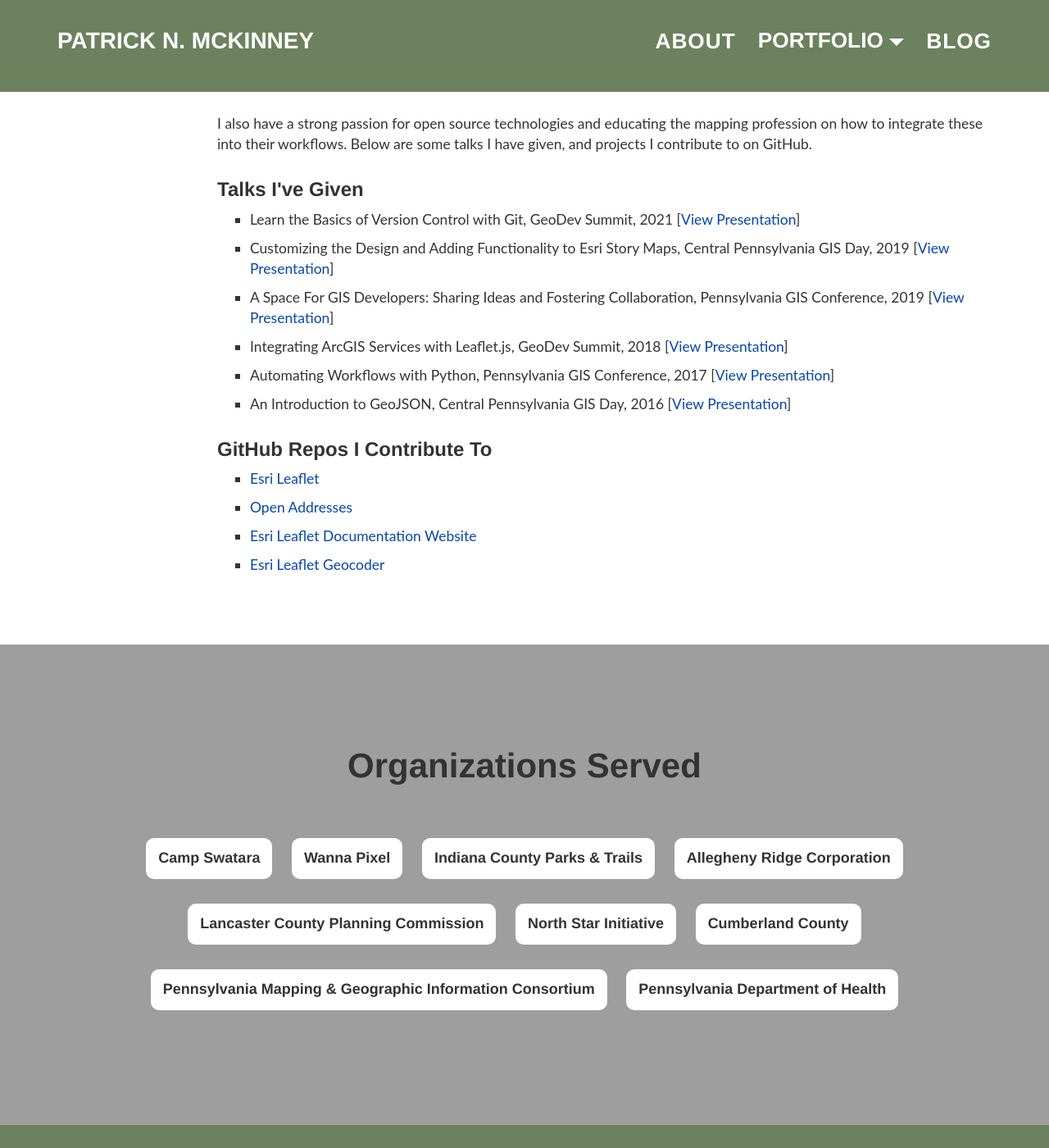
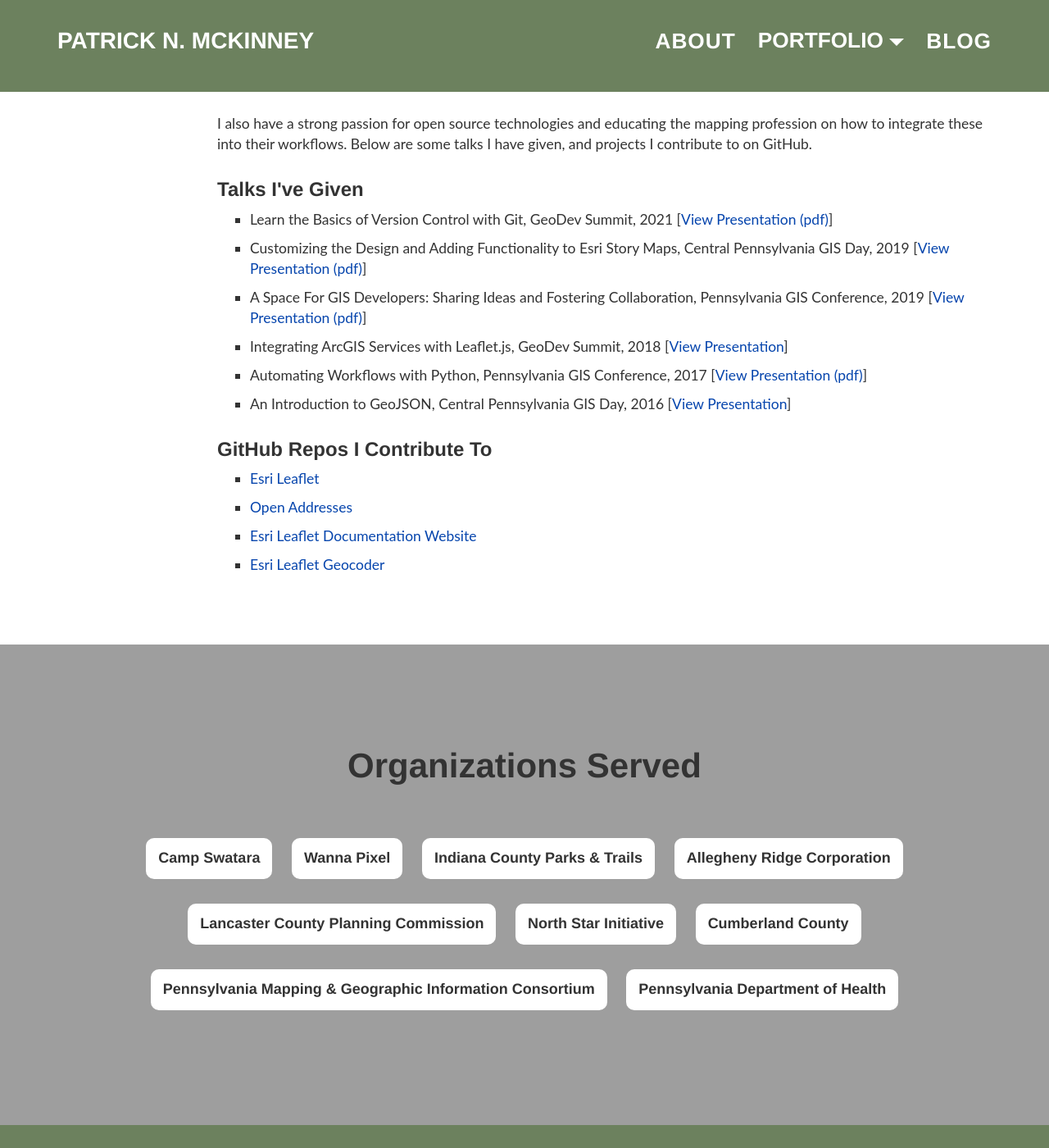
Before and after one commit to pmacMaps/website-live-test, a Jekyll site: the page built from about.html, in a window 1280 px wide and 1400 px high, scrolled down 497 px. Shown: the whole window at 82% size. Built offline with Jekyll 4.4.1, drawn with Linux system fonts in a browser that asks for light colours; some of the changed text lies outside the part shown.

Commit message:
add download attribute to anchor elements linking to pdf file
add (pdf) text after anchor elements linking to pdf

```diff
--- a/_config.yml
+++ b/_config.yml
@@ -12,4 +12,4 @@ baseurl: "" # the subpath of your site, e.g. /blog
 url: "https://pnmcartodesign.com" # the base hostname & protocol for your site
 # Build settings
 markdown: kramdown
-development: false
+development: true
--- a/about.html
+++ b/about.html
@@ -16,9 +16,9 @@ permalink: /about/
             <div class="col-md-10">
                 <p>I am a cartographer and developer interested in telling the stories of communities through maps and technology.  I have helped local governments and non-profits tell their stories through maps for print, interactive web maps, and websites.</p>
                 <p>Most of my professional experience has been working with county governments.  I have also completed freelance projects for non-profits and web development companies.</p>
-             <p>Some projects I'm especially proud of are redesigning the <a href="../assets/documents/Camp_Swatara_ANSI_A_11-10-2018.pdf" target="_blank" rel="noopener">hiking trails map (pdf)</a> for Camp Swatara, and creating the Cumberland County <a href="https://gis.ccpa.net/sld/activity/" target="_blank" rel="noreferrer">Subdivision &#38; Land Development Plans Map</a>.</p>
+             <p>Some projects I'm especially proud of are redesigning the <a href="../assets/documents/Camp_Swatara_ANSI_A_11-10-2018.pdf" download>hiking trails map</a> for Camp Swatara, and creating the Cumberland County <a href="https://gis.ccpa.net/sld/activity/" target="_blank" rel="noreferrer">Subdivision &#38; Land Development Plans Map</a>.</p>
                 <p>If you're interested in collaborating on a project, or have any questions, feel free to e-mail me at <a href="mailto:pnmcartography@gmail.com">pnmcartography@gmail.com</a></p>
-                <p class="text-center"><a class="btn btn-primary" href="../assets/documents/Patrick-McKinney-Resume-122020.pdf" target="_blank" rel="noopener">Download My Resume (pdf)</a></p>
+                <p class="text-center"><a class="btn btn-primary" href="../assets/documents/Patrick-McKinney-Resume-122020.pdf" download>Download My Resume</a></p>
                 <p>I also have a strong passion for open source technologies and educating the mapping profession on how to integrate these into their workflows.  Below are some talks I have given, and projects I contribute to on GitHub.</p>
                 <h3>Talks I've Given</h3>
                 <ul>
--- a/css/style.css
+++ b/css/style.css
@@ -43,6 +43,10 @@ a.active,
 button.close:hover,
 button.close:focus {
     color: #006400;
+}
+/* Style all links that include .pdf at the end */
+a[href$=".pdf"]::after {
+  content: " (pdf)";
 }
 h1,
 h2,
--- a/portfolio_singles/camp-swatara-hiking-trails.html
+++ b/portfolio_singles/camp-swatara-hiking-trails.html
@@ -20,7 +20,7 @@ permalink: /portfolio/product/camp-swatara-hiking-trails
         </div>
         <div class="row">
             <div class="col-md-12">
-                <a class="text-center pf-link btn btn-primary" href="{{ site.url }}/assets/documents/Camp_Swatara_ANSI_A_11-10-2018.pdf" target="_blank" rel="noopener">Download Map (pdf)</a>
+                <a class="text-center pf-link btn btn-primary" href="{{ site.url }}/assets/documents/Camp_Swatara_ANSI_A_11-10-2018.pdf" download>Download Map</a>
             </div>
         </div>
         <div class="row img-container">
--- a/portfolio_singles/heritage-byways.html
+++ b/portfolio_singles/heritage-byways.html
@@ -19,7 +19,7 @@ permalink: /portfolio/product/heritage-byways
         </div>
         <div class="row">
             <div class="col-md-12">
-                <a class="text-center pf-link btn btn-primary" href="{{ site.url }}/assets/documents/ConceptPlanMap_OldConestogaRoadHeritageByway.pdf" target="_blank" rel="noopener">Download Map (pdf)</a>
+                <a class="text-center pf-link btn btn-primary" href="{{ site.url }}/assets/documents/ConceptPlanMap_OldConestogaRoadHeritageByway.pdf" download>Download Map</a>
             </div>
         </div>
         <div class="row img-container">
--- a/portfolio_singles/south-middleton-official-map.html
+++ b/portfolio_singles/south-middleton-official-map.html
@@ -19,7 +19,7 @@ permalink: /portfolio/product/south-middleton-official-map
         </div>
         <div class="row">
             <div class="col-md-12">
-                <a class="text-center pf-link btn btn-primary" href="{{ site.url }}/assets/documents/SouthMiddleton_OfficialMap.pdf" target="_blank" rel="noopener">Download Map (pdf)</a>
+                <a class="text-center pf-link btn btn-primary" href="{{ site.url }}/assets/documents/SouthMiddleton_OfficialMap.pdf" download>Download Map</a>
             </div>
         </div>
         <div class="row img-container">
```
Also changed, not shown: css/style.min.css.
